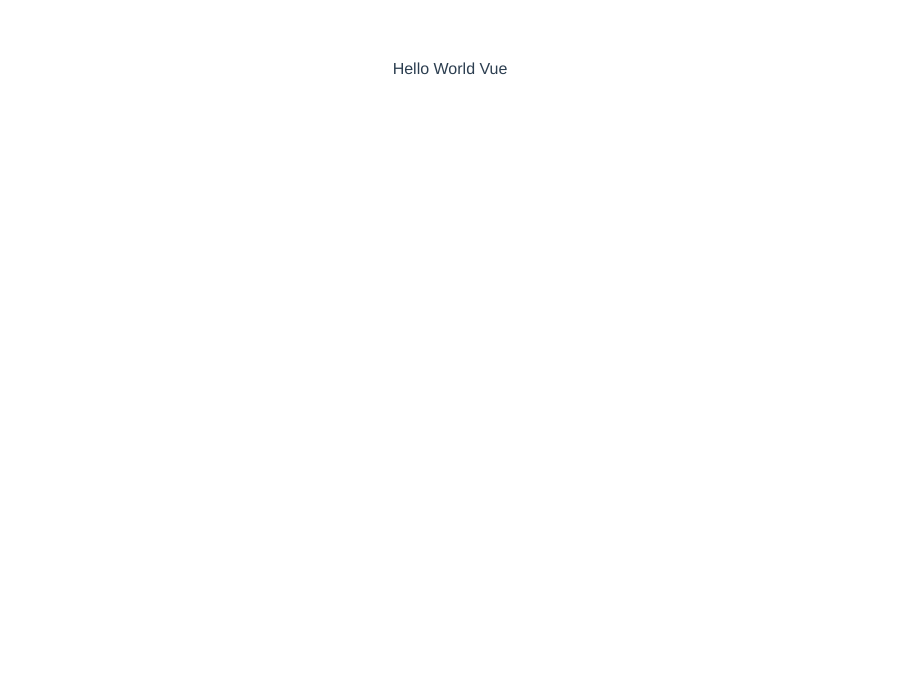
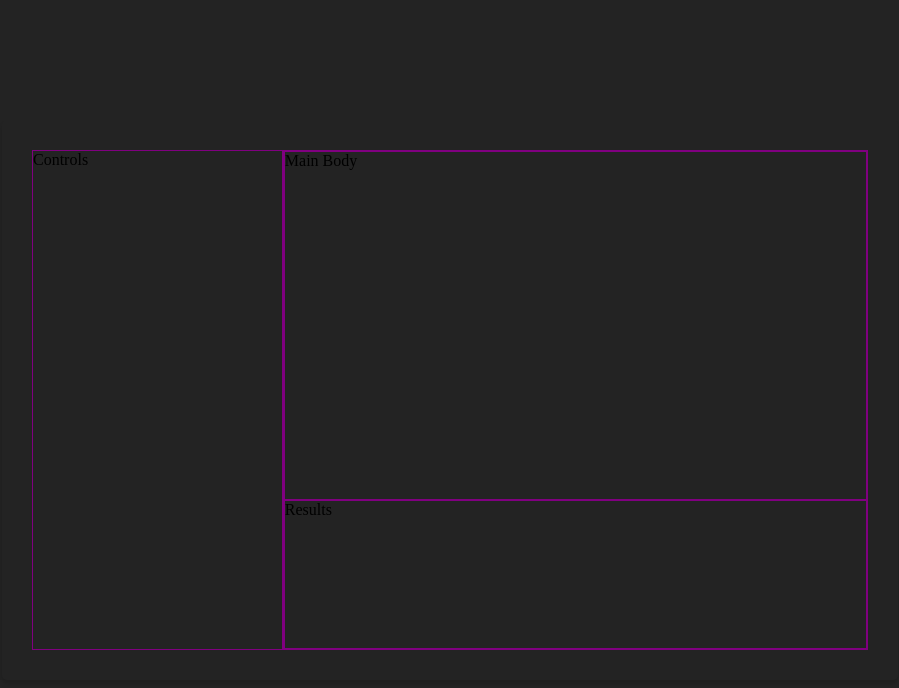
Before and after one commit to feMoraes0/shadow-generator, a Vue app: page / in a window 1280 px wide. Shown: the top 688 px of the page, without its empty margins (190-1089 px from the left). Built offline with nearby package versions, Linux system fonts and the light colour scheme.

Commit message:
Added main box component with basic scaffold

```diff
--- a/src/App.vue
+++ b/src/App.vue
@@ -1,23 +1,38 @@
 <template>
   <div id="app">
-    <p>Hello World Vue</p>
+    <MainBox />
   </div>
 </template>
 
 <script>
+import MainBox from './components/MainBox';
 
 export default {
-  name: 'App'
+  name: 'App',
+  components: {
+    MainBox
+  }
 }
 </script>
 
 <style>
+:root {
+  --background-colour: #232323;
+}
+
+* {
+  padding: 0;
+  margin: 0;
+  box-sizing: border-box;
+  text-decoration: none;
+}
+
 #app {
-  font-family: Avenir, Helvetica, Arial, sans-serif;
-  -webkit-font-smoothing: antialiased;
-  -moz-osx-font-smoothing: grayscale;
-  text-align: center;
-  color: #2c3e50;
-  margin-top: 60px;
+  background-color: var(--background-colour);
+  height: 100vh;
+  width: 100vw;
+  display: flex;
+  justify-content: center;
+  align-items: center;
 }
 </style>
--- /dev/null
+++ b/src/components/MainBox.vue
@@ -0,0 +1,60 @@
+<template>
+  <div id="main-box">
+    <div class="column">
+      <p>Controls</p>
+    </div>
+    <div class="column">
+      <div class="row">
+        <p>Main Body</p>
+      </div>
+      <div class="row">
+        <p>Results</p>
+      </div>
+    </div>
+  </div>
+</template>
+
+<script>
+export default {
+  name: 'MainBox'
+}
+</script>
+
+<style scoped>
+#main-box {
+  height: 70vh;
+  width: 70vw;
+  border-radius: 5px;
+  display: flex;
+  flex-direction: row;
+  justify-content: stretch;
+  padding: 30px;
+  /* box-shadow: 0 .125rem .25rem rgba(0,0,0,.075); */
+  box-shadow: 0 .25rem .25rem rgba(0,0,0,.15) !important;
+}
+
+.column, .row {
+  position: relative;
+  border: 1px solid purple;
+}
+
+.column:first-child {
+  width: 30%;
+}
+
+.column:last-child {
+  width: 70%;
+  display: flex;
+  flex-direction: column;
+  justify-content: stretch;
+}
+
+.row:first-child {
+  height: 70%;
+}
+
+.row:last-child {
+  height: 30%;
+}
+
+</style>
```
